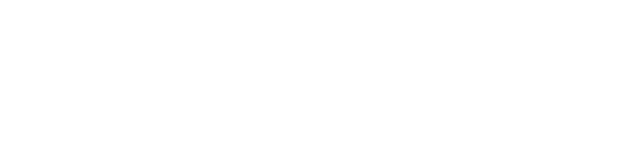
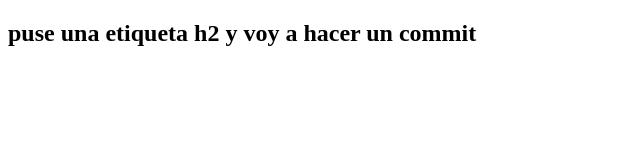
Before and after one commit to YencyAndreaLeon/ejemploGitHubUcoltisUno, a plain HTML site: page index.html in a window 1280 px wide. Shown: the whole page, without its empty margins (0-640 px from the left). Drawn offline with Linux system fonts and the light colour scheme.

Commit message:
agregamos etiqueta h2

```diff
--- a/index.html
+++ b/index.html
@@ -7,6 +7,6 @@
     <title>Document</title>
 </head>
 <body>
-
+    <h2>puse una etiqueta h2 y voy a hacer un commit</h2>
 </body>
 </html>
```
